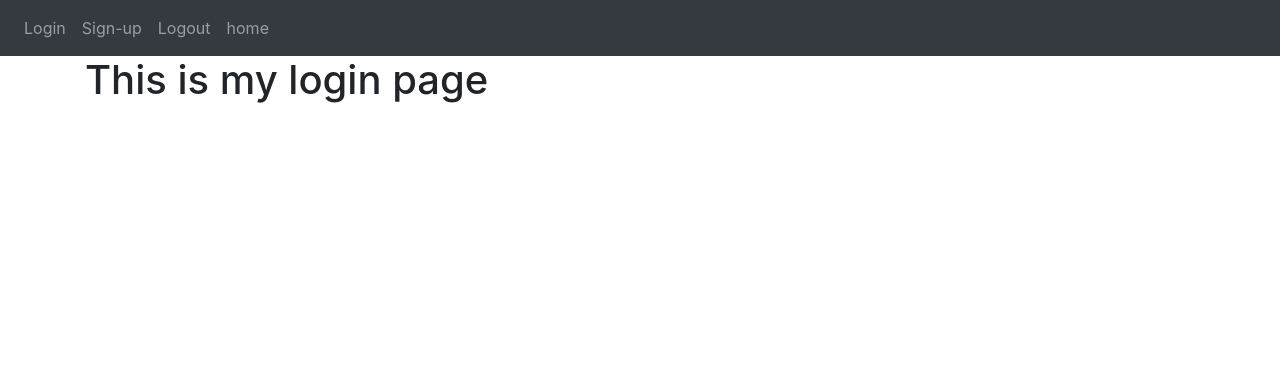
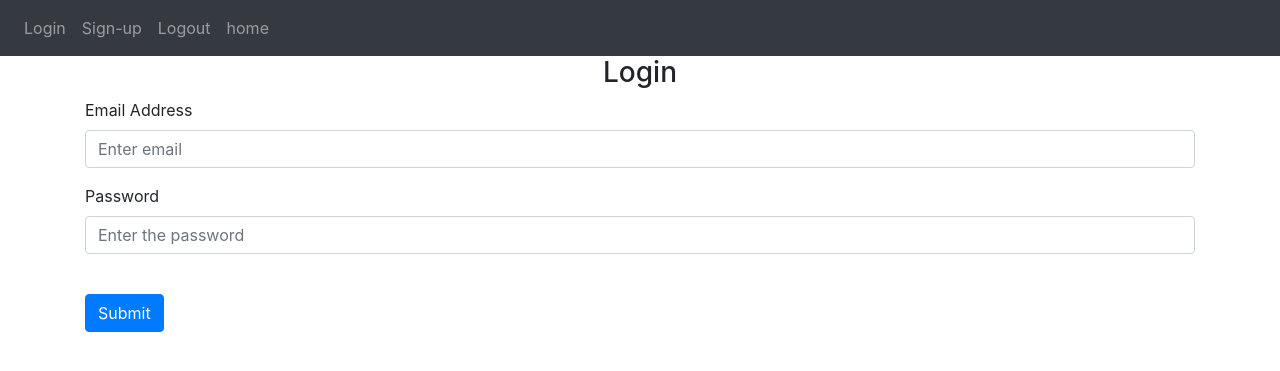
Before and after one commit to janesh-kiddev/Notes, a Flask app: page /login in a window 1280 px wide. Shown: the top 371 px of the page. Run offline with Flask 3, Linux system fonts and the light colour scheme; some libraries are stand-ins or nearby versions.

Commit message:
commit changes

```diff
--- a/website/auth.py
+++ b/website/auth.py
@@ -1,8 +1,8 @@
-from flask import Blueprint,render_template
+from flask import Blueprint,render_template,request,flash
 
 auth = Blueprint('auth',__name__)
 
-@auth.route("/login")
+@auth.route("/login", methods=['GET','POST'])
 def login():
     return render_template("login.html",boolean=False)
 
@@ -10,6 +10,24 @@ def login():
 def logout():
     return "<p>logout</p>"
 
-@auth.route('/signup')
+@auth.route('/signup',methods=['GET','POST'])
 def sign_up():
+    if request.method == 'POST':
+        email = request.form.get('email')
+        firstname = request.form.get('firstNme')
+        password1 = request.form.get('password1')
+        password2 = request.form.get('password2')
+
+        if len(email) < 4:
+            flash("Email must be greater than 3 characters",category='error')
+        elif len(firstname) < 2:
+            flash("FirstName must be greater than 1 characters",category='error')
+        elif password1 != password2:
+            flash("password must be equal to the confirmed password",category='error')
+        elif len(password1) < 7:
+            flash("The password is too short must be greater than 7",category='error')
+        else:
+            flash('Account Created',category='Success')
+
+
     return render_template("signup.html")
--- a/website/templates/base.html
+++ b/website/templates/base.html
@@ -30,8 +30,26 @@
                 </div>
             </div>
         </nav>
+        {% with messages = get_flashed_messages(with_categories=true) %} {% if
+          messages %} {% for category, message in messages %} {% if category ==
+          'error' %}
+          <div class="alert alert-danger alter-dismissable fade show" role="alert">
+            {{ message }}
+            <button type="button" class="close" data-dismiss="alert">
+              <span aria-hidden="true">&times;</span>
+            </button>
+          </div>
+          {% else %}
+          <div class="alert alert-success alter-dismissable fade show" role="alert">
+            {{ message }}
+            <button type="button" class="close" data-dismiss="alert">
+              <span aria-hidden="true">&times;</span>
+            </button>
+          </div>
+          {% endif %} {% endfor %} {% endif %} {% endwith %}
+
+
         <div class="container">{%block content%}{%endblock%}</div>
-
         <script
       src="https://code.jquery.com/jquery-3.2.1.slim.min.js"
       integrity="sha384-KJ3o2DKtIkvYIK3UENzmM7KCkRr/rE9/Qpg6aAZGJwFDMVNA/GpGFF93hXpG5KkN"
--- a/website/templates/login.html
+++ b/website/templates/login.html
@@ -1,6 +1,30 @@
 {% extends "base.html" %}
 {% block title %} login {% endblock %}
 {% block content %}
-<h1>This is my login page</h1>
+<form method ="POST">
+    <h3 align="center">Login</h3>
+    <div class="form-group">
+        <label for="email">Email Address</label>
+        <input
+            type="email"
+            class="form-control"
+            id="email"
+            name="email"
+            placeholder="Enter email"
+        />
+    </div>
+    <div class="form-group">
+        <label for="password">Password</label>
+        <input
+            type="password"
+            class="form-control"
+            id="password"
+            name="password"
+            placeholder="Enter the password"
+        />
+    </div>
+    <br />
+    <button type="button" class="btn btn-primary">Submit</button>
+</form>
 
 {% endblock %}
--- a/website/templates/signup.html
+++ b/website/templates/signup.html
@@ -2,7 +2,7 @@
 {% block title %} Sign-up {% endblock %}
 {% block content %}
 <form method ="POST">
-    <h3 align="center">sign Up</h3>
+    <h3 align="center">signup</h3>
     <div class="form-group">
         <label for="email">Email Address</label>
         <input
@@ -34,7 +34,7 @@
         />
     </div>
     <div class="form-group">
-        <label for="password2">Firstname(Confirm)</label>
+        <label for="password2">Password(Confirm)</label>
         <input
             type="password"
             class="form-control"
```
